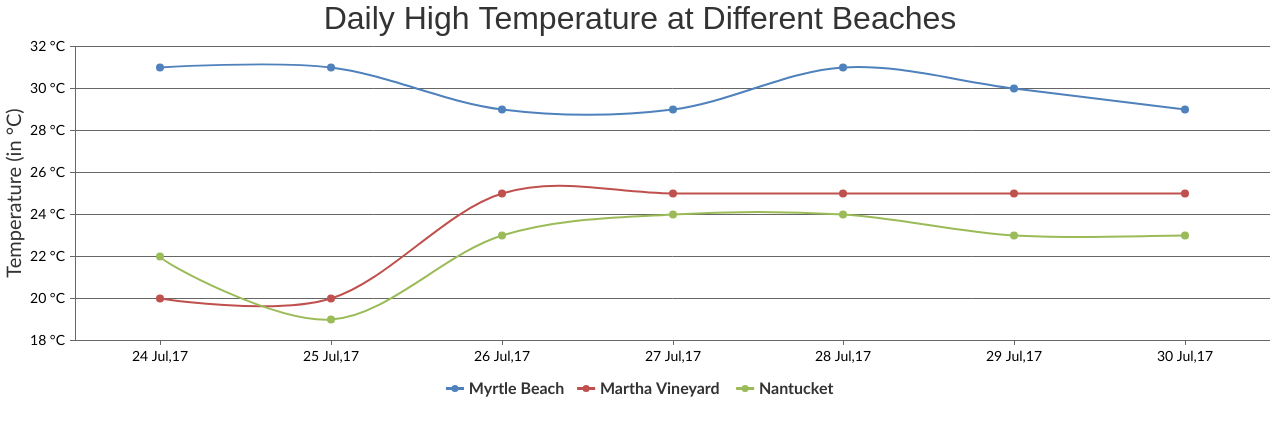
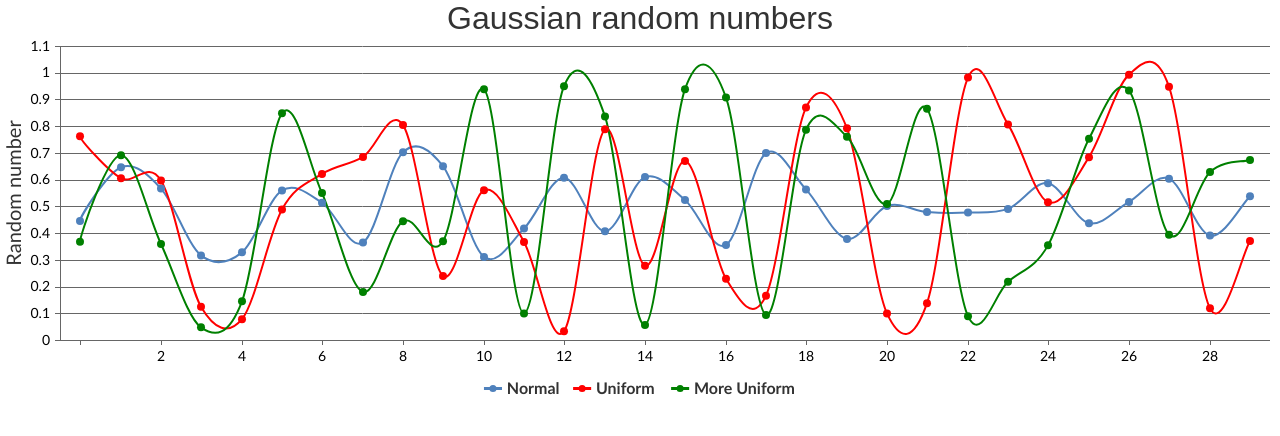
Before and after one commit to markatango/react-density-plot, a React (Create React App) app: page / in a window 1280 px wide. Shown: the top 436 px of the page. Built offline with nearby package versions, Linux system fonts and the light colour scheme.

Commit message:
added uniform and gaussian random data generators to demo-graph.utils

```diff
--- a/src/App.js
+++ b/src/App.js
@@ -2,12 +2,11 @@ import { render } from '@testing-library/react';
 import './App.css';
 import DemoGraph from './components/demograph/demo-graph.component';
 
-const App = () =>{
-  return(
+const App = () => (
     <div>
       <DemoGraph />
     </div>
-   )};
+   );
 
 
 export default App;
--- a/src/components/demograph/demo-graph.component.js
+++ b/src/components/demograph/demo-graph.component.js
@@ -1,6 +1,6 @@
 import React from 'react';
 import { CanvasJSChart } from "../../lib/canvasjs.react";
-import { options } from './demo-graph.utils';
+import { graphOptions } from './demo-graph.utils';
 
 class DemoGraph extends React.Component {
     constructor(props){
@@ -12,11 +12,11 @@ class DemoGraph extends React.Component {
     }
 
     componentDidMount() {
-       this.setState({options: options});
+       this.setState({options: graphOptions});
     }
 
     render(){
-        //const { options } = this.state
+        const { options } = this.state
         return(
             <div>
                 <CanvasJSChart options={options} />
--- a/src/components/demograph/demo-graph.utils.js
+++ b/src/components/demograph/demo-graph.utils.js
@@ -1,16 +1,43 @@
-//var chart = new CanvasJS.Chart("chartContainer",
 
-export const options = {
+const randn_bm = () => {
+	let u = 0, v = 0;
+	while(u === 0) u = Math.random(); //Converting [0,1) to (0,1)
+	while(v === 0) v = Math.random();
+	let num = Math.sqrt( -2.0 * Math.log( u ) ) * Math.cos( 2.0 * Math.PI * v );
+	num = num / 10.0 + 0.5; // Translate to 0 -> 1
+	if (num > 1 || num < 0) return randn_bm() // resample between 0 and 1
+	return num
+  }
+
+const genNormalData = () => {
+	const data = []
+	const numPoints = 30;
+	for (let i=0;i<numPoints;++i){
+		data.push({x: i, y: randn_bm()})
+	}
+	return data;
+}
+
+const genUniformData = () => {
+	const data = []
+	const numPoints = 30;
+	for (let i=0;i<numPoints;++i){
+		data.push({x: i, y: Math.random()})
+	}
+	return data;
+}
+
+
+export const graphOptions = {
 	animationEnabled: true,
 	title:{
-		text: "Daily High Temperature at Different Beaches"
+		text: "Gaussian random numbers"
 	},
 	axisX: {
-		valueFormatString: "DD MMM,YY"
+		valueFormatString: "#"
 	},
 	axisY: {
-		title: "Temperature (in °C)",
-		suffix: " °C"
+		title: "Random number",
 	},
 	legend:{
 		cursor: "pointer",
@@ -20,48 +47,24 @@ export const options = {
 		shared: true
 	},
 	data: [{
-		name: "Myrtle Beach",
+		name: "Normal",
 		type: "spline",
-		yValueFormatString: "#0.## °C",
 		showInLegend: true,
-		dataPoints: [
-			{ x: new Date(2017,6,24), y: 31 },
-			{ x: new Date(2017,6,25), y: 31 },
-			{ x: new Date(2017,6,26), y: 29 },
-			{ x: new Date(2017,6,27), y: 29 },
-			{ x: new Date(2017,6,28), y: 31 },
-			{ x: new Date(2017,6,29), y: 30 },
-			{ x: new Date(2017,6,30), y: 29 }
-		]
+		dataPoints: genNormalData()
 	},
 	{
-		name: "Martha Vineyard",
+		name: "Uniform",
 		type: "spline",
-		yValueFormatString: "#0.## °C",
 		showInLegend: true,
-		dataPoints: [
-			{ x: new Date(2017,6,24), y: 20 },
-			{ x: new Date(2017,6,25), y: 20 },
-			{ x: new Date(2017,6,26), y: 25 },
-			{ x: new Date(2017,6,27), y: 25 },
-			{ x: new Date(2017,6,28), y: 25 },
-			{ x: new Date(2017,6,29), y: 25 },
-			{ x: new Date(2017,6,30), y: 25 }
-		]
+		color: "red",
+		dataPoints: genUniformData()
 	},
 	{
-		name: "Nantucket",
+		name: "More Uniform",
 		type: "spline",
-		yValueFormatString: "#0.## °C",
 		showInLegend: true,
-		dataPoints: [
-			{ x: new Date(2017,6,24), y: 22 },
-			{ x: new Date(2017,6,25), y: 19 },
-			{ x: new Date(2017,6,26), y: 23 },
-			{ x: new Date(2017,6,27), y: 24 },
-			{ x: new Date(2017,6,28), y: 24 },
-			{ x: new Date(2017,6,29), y: 23 },
-			{ x: new Date(2017,6,30), y: 23 }
-		]
+		color: "green",
+		dataPoints: genUniformData()
 	}]
+
 }
```
